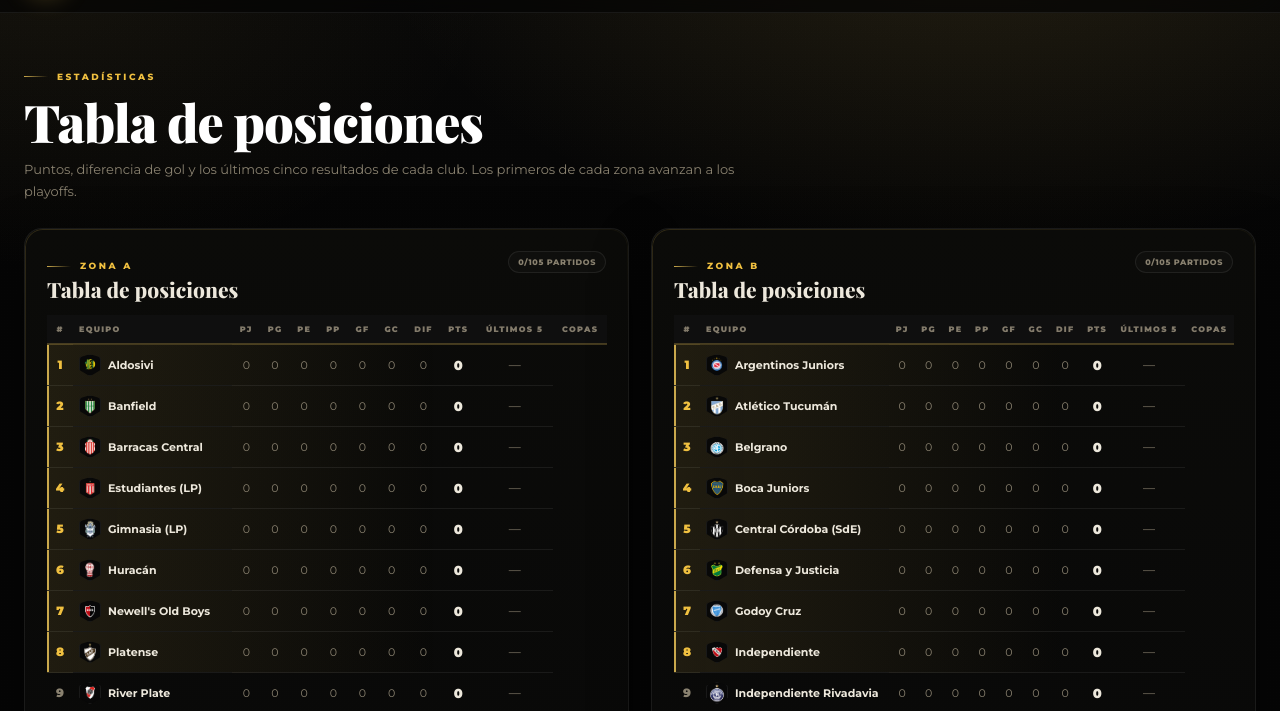
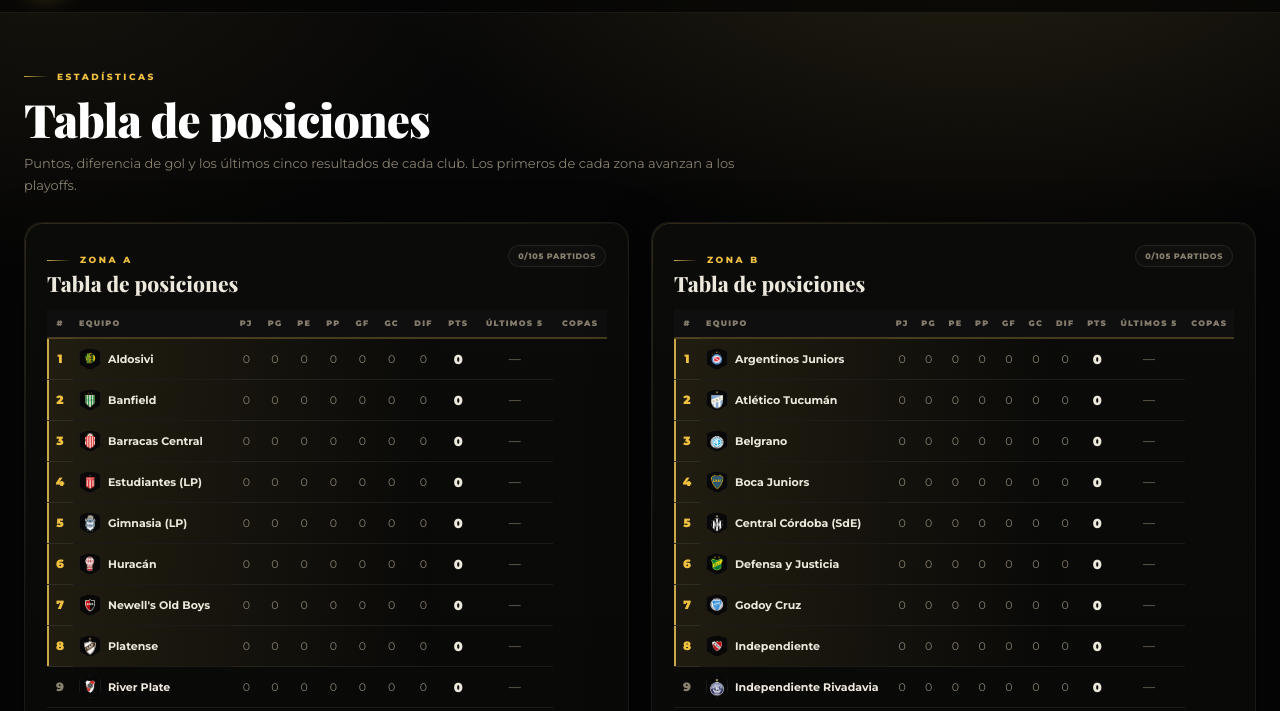
Before and after one commit to javrey7781-netizen/Liga-Futbol-Argentino, a plain HTML site: page index.html in a window 1280 px wide. Both pictures are taken after a click on the link "Tabla". Shown: the part 62-773 px from the top of the page. Drawn offline with nearby package versions, Linux system fonts and the light colour scheme.

Commit message:
Título del fixture en una sola línea sin dividirse

```diff
--- a/css/styles.css
+++ b/css/styles.css
@@ -613,9 +613,10 @@ img.badge--xl { width: 76px; height: 76px; }
 .page-head { padding: 48px 0 26px; max-width: 720px; }
 .page-head h2 {
   font-family: var(--font-serif);
-  font-size: clamp(34px, 4.2vw, 52px);
+  font-size: clamp(28px, 4.2vw, 46px);
   line-height: 1; letter-spacing: -.02em;
   margin: 12px 0 10px; color: #fff; font-weight: 900;
+  white-space: nowrap; overflow: hidden; text-overflow: ellipsis;
 }
 [data-theme="light"] .page-head h2 { color: #14110a; }
 .page-head p { margin: 0; color: var(--text2); font-size: 13px; line-height: 1.7; }
```
